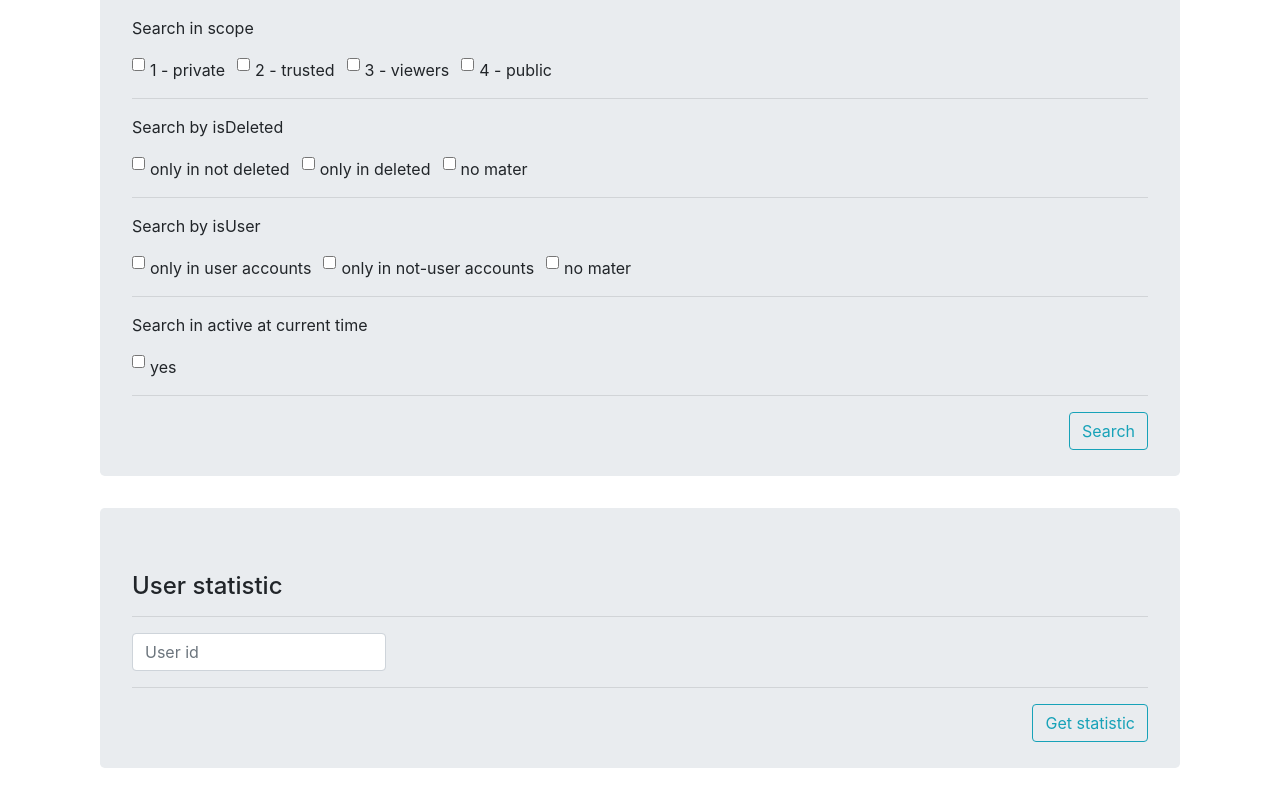
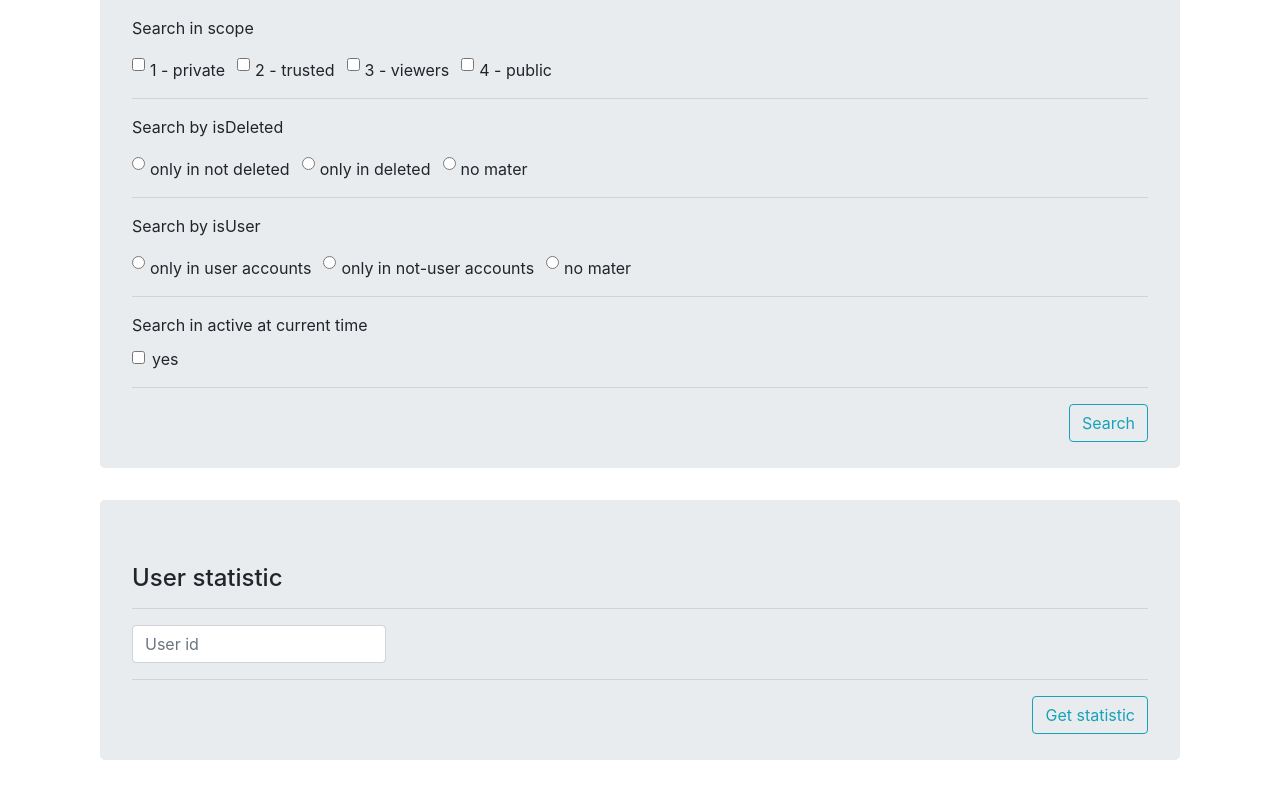
Before and after one commit to IraMeis/net-main-front, a React (Create React App) app: page /filter in a window 1280 px wide. Shown: the part 1196-1996 px from the top of the page. Built offline with nearby package versions, Linux system fonts and the light colour scheme; no server answers.

Commit message:
refactor

```diff
--- a/src/components/navbar/main/filters/FilterPost.js
+++ b/src/components/navbar/main/filters/FilterPost.js
@@ -12,7 +12,7 @@ const FilterPost = () => {
             <hr/>
 
             <SearchPattern.TextSimple label="Search by text containing" ph="label"/>
-            <SearchPattern.CheckBox3 l1={"in header"} l2={"in main content"} l3={"in comments"}/>
+            <SearchPattern.CheckBox3 id="1" l1={"in header"} l2={"in main content"} l3={"in comments"}/>
             <hr/>
 
             <SearchPattern.TextSimple label="Search by commentators ids" ph="ex. 1,23,5"/>
--- a/src/components/navbar/main/filters/FilterUser.js
+++ b/src/components/navbar/main/filters/FilterUser.js
@@ -17,15 +17,15 @@ const FilterUser = () => {
             <SearchPattern.ScopeCheckBox/>
             <hr/>
 
-            <SearchPattern.CheckBox3Labeled label={"Search by isDeleted"}
+            <SearchPattern.Radio3Labeled label={"Search by isDeleted"} id={"2"}
                                             l1={"only in not deleted"} l2={"only in deleted"} l3={"no mater"}/>
             <hr/>
 
-            <SearchPattern.CheckBox3Labeled label={"Search by isUser"}
+            <SearchPattern.Radio3Labeled label={"Search by isUser"} id={"3"}
                                             l1={"only in user accounts"} l2={"only in not-user accounts"} l3={"no mater"}/>
             <hr/>
 
-            <SearchPattern.CheckBox1Labeled label={"Search in active at current time"}
+            <SearchPattern.CheckBox1Labeled label={"Search in active at current time"} id="4"
                                             l1={"yes"}/>
             <hr/>
 
--- a/src/components/navbar/main/filters/SearchPattern.js
+++ b/src/components/navbar/main/filters/SearchPattern.js
@@ -33,19 +33,19 @@ const ScopeCheckBox = () =>{
         <div>
             <label>Search in scope</label>
             <div className="form-check form-check-inline">
-                <input className="form-check-input" type="checkbox" id="inlineCheckbox1" value="option1"/>
+                <input className="form-check-input" type="checkbox" name={`scope`} id="inlineCheckbox1" value="option1"/>
                 <label className="form-check-label" htmlFor="inlineCheckbox1">{scopes.p1.visual}</label>
             </div>
             <div className="form-check form-check-inline">
-                <input className="form-check-input" type="checkbox" id="inlineCheckbox2" value="option2"/>
+                <input className="form-check-input" type="checkbox" name={`scope`} id="inlineCheckbox2" value="option2"/>
                 <label className="form-check-label" htmlFor="inlineCheckbox2">{scopes.p2.visual}</label>
             </div>
             <div className="form-check form-check-inline">
-                <input className="form-check-input" type="checkbox" id="inlineCheckbox3" value="option3" />
+                <input className="form-check-input" type="checkbox" name={`scope`} id="inlineCheckbox3" value="option3" />
                 <label className="form-check-label" htmlFor="inlineCheckbox3">{scopes.p3.visual}</label>
             </div>
             <div className="form-check form-check-inline">
-                <input className="form-check-input" type="checkbox" id="inlineCheckbox4" value="option4" />
+                <input className="form-check-input" type="checkbox" name={`scope`} id="inlineCheckbox4" value="option4" />
                 <label className="form-check-label" htmlFor="inlineCheckbox4">{scopes.p4.visual}</label>
             </div>
         </div>
@@ -62,16 +62,35 @@ const CheckBox3 = (props) => {
     return(
         <div>
             <div className="form-check form-check-inline ">
-                <input className="form-check-input" type="checkbox" id="inlineCheckbox1" value="option1"/>
+                <input className="form-check-input" type="checkbox" name={`ch3${props.id}`} id="inlineCheckbox1" value="option1"/>
                 <label className="form-check-label" htmlFor="inlineCheckbox1">{props.l1}</label>
             </div>
             <div className="form-check form-check-inline">
-                <input className="form-check-input" type="checkbox" id="inlineCheckbox2" value="option2"/>
+                <input className="form-check-input" type="checkbox" name={`ch3${props.id}`} id="inlineCheckbox2" value="option2"/>
                 <label className="form-check-label" htmlFor="inlineCheckbox2">{props.l2}</label>
             </div>
             <div className="form-check form-check-inline">
-                <input className="form-check-input" type="checkbox" id="inlineCheckbox3" value="option3" />
+                <input className="form-check-input" type="checkbox" name={`ch3${props.id}`} id="inlineCheckbox3" value="option3" />
                 <label className="form-check-label" htmlFor="inlineCheckbox3">{props.l3}</label>
+            </div>
+        </div>
+    );
+}
+
+const Radio3 = (props) => {
+    return(
+        <div>
+            <div className="form-check form-check-inline">
+                <input className="form-check-input" type="radio" name={`Radio3${props.id}`} id="flexRadioDefault1"/>
+                    <label className="form-check-label" htmlFor="flexRadioDefault1">{props.l1}</label>
+            </div>
+            <div className="form-check form-check-inline">
+                <input className="form-check-input" type="radio" name={`Radio3${props.id}`} id="flexRadioDefault2"/>
+                    <label className="form-check-label" htmlFor="flexRadioDefault2">{props.l2}</label>
+            </div>
+            <div className="form-check form-check-inline">
+                <input className="form-check-input" type="radio" name={`Radio3${props.id}`} id="flexRadioDefault3"/>
+                <label className="form-check-label" htmlFor="flexRadioDefault3">{props.l3}</label>
             </div>
         </div>
     );
@@ -79,18 +98,18 @@ const CheckBox3 = (props) => {
 
 const CheckBox1 = (props) => {
     return(
-            <div className="form-check form-check-inline ">
-                <input className="form-check-input" type="checkbox" id="inlineCheckbox1" value="option1"/>
+            <div className="form-check form-switch">
+                <input className="form-check-input" type="checkbox" name={`ch1${props.id}`} id="inlineCheckbox1" value="option1"/>
                 <label className="form-check-label" htmlFor="inlineCheckbox1">{props.l1}</label>
             </div>
     );
 }
 
-const CheckBox3Labeled = (props) => {
+const Radio3Labeled = (props) => {
   return(
       <div>
           <label>{props.label}</label>
-          <CheckBox3 l1={props.l1} l2={props.l2} l3={props.l3}/>
+          <Radio3 id={props.id} l1={props.l1} l2={props.l2} l3={props.l3}/>
       </div>
   );
 }
@@ -99,7 +118,7 @@ const CheckBox1Labeled = (props) => {
     return(
         <div>
             <label>{props.label}</label>
-            <CheckBox1 l1={props.l1}/>
+            <CheckBox1 id={props.id} l1={props.l1}/>
         </div>
     );
 }
@@ -109,7 +128,7 @@ const SearchPattern = {
     ScopeCheckBox,
     SearchButton,
     CheckBox3,
-    CheckBox3Labeled,
+    Radio3Labeled,
     CheckBox1,
     CheckBox1Labeled,
 }
```
